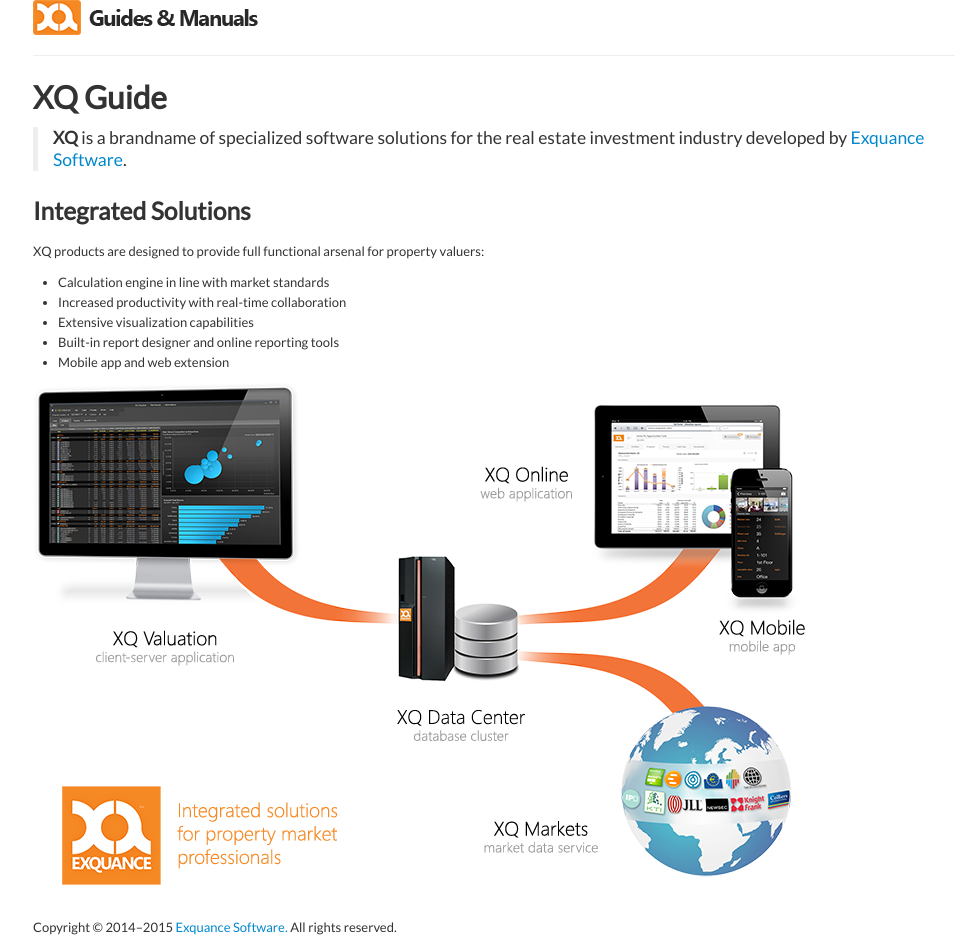
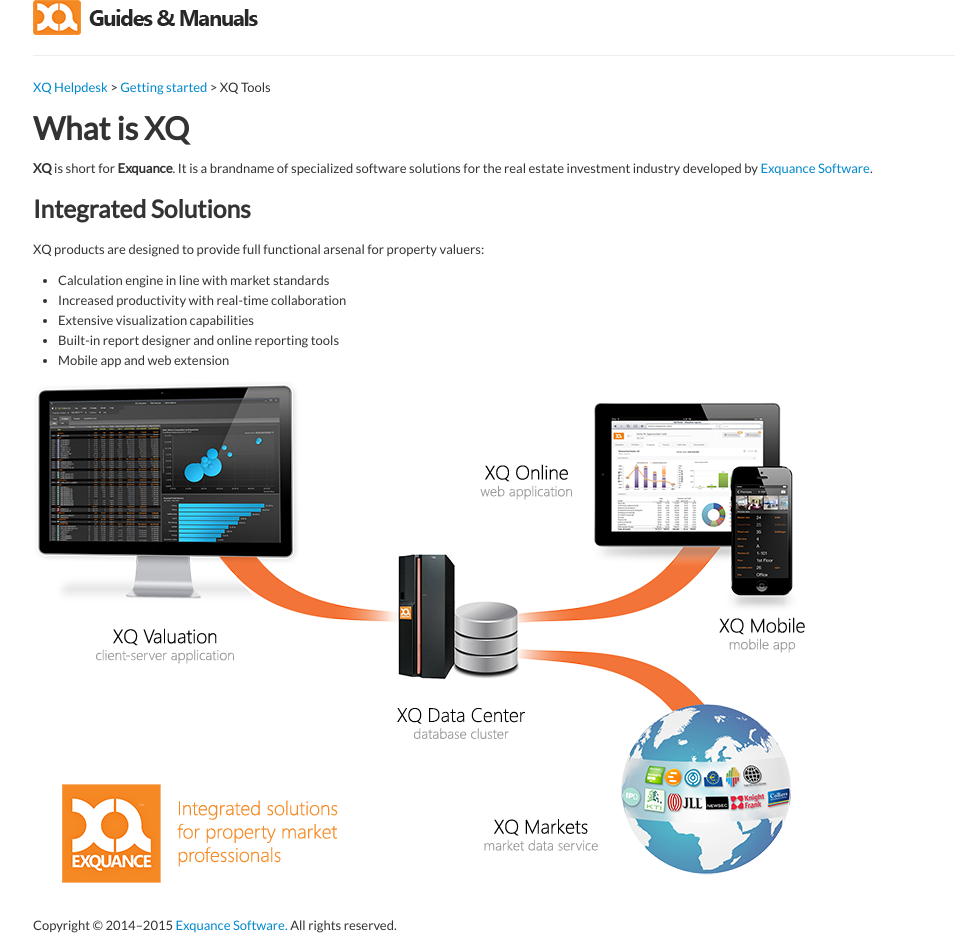
Before and after one commit to Exquance/help.exquance.com, a Jekyll site: the page built from getstarted/xqtools.md, in a window 1280 px wide. Shown: the whole page, without its empty margins (237-1192 px from the left). Built offline with Jekyll 4.4.1, drawn with Linux system fonts in a browser that asks for light colours; nearby versions of some CDN libraries.

Commit message:
Update xqtools.

```diff
--- a/getstarted/xqtools.md
+++ b/getstarted/xqtools.md
@@ -1,8 +1,9 @@
 ---
 ---
-## XQ Guide ##
+[XQ Helpdesk](http://help.exquance.com) > [Getting started](http://help.exquance.com/getstarted/) > XQ Tools
+## What is XQ ##
 
-> **XQ** is a brandname of specialized software solutions for the real estate investment industry developed by [Exquance Software](http://exquance.com/ "Exquance Homepage").
+**XQ** is short for **Exquance**. It is a brandname of specialized software solutions for the real estate investment industry developed by [Exquance Software](http://exquance.com/ "Exquance Homepage").
 
 ### Integrated Solutions ###
 
@@ -14,4 +15,4 @@
 - Built-in report designer and online reporting tools
 - Mobile app and web extension
 
-![enter image description here](http://help.exquance.com/images/xq-solutions.png)
+![XQ Integrated Solutions](http://help.exquance.com/images/xq-solutions.png)
```
